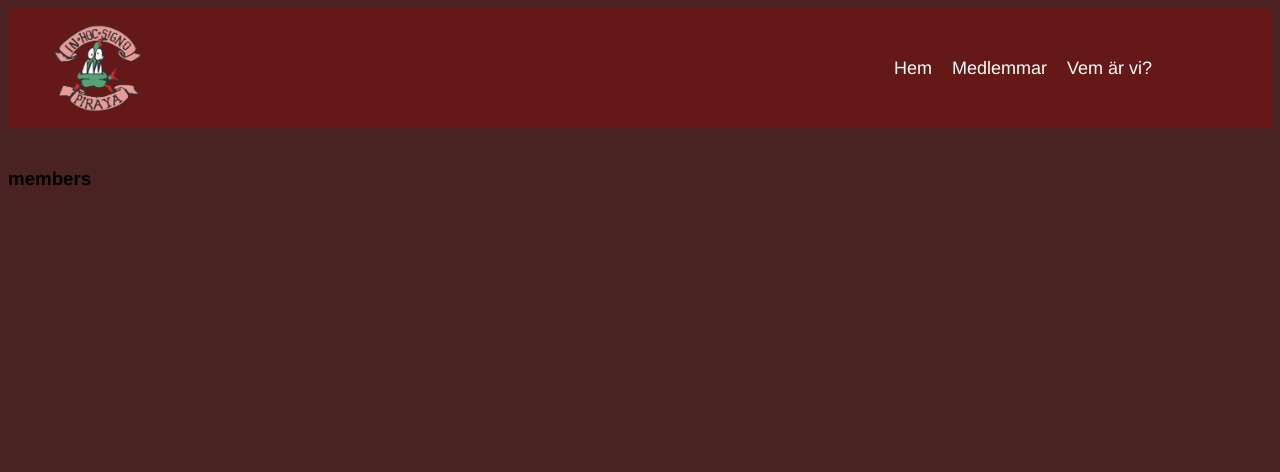
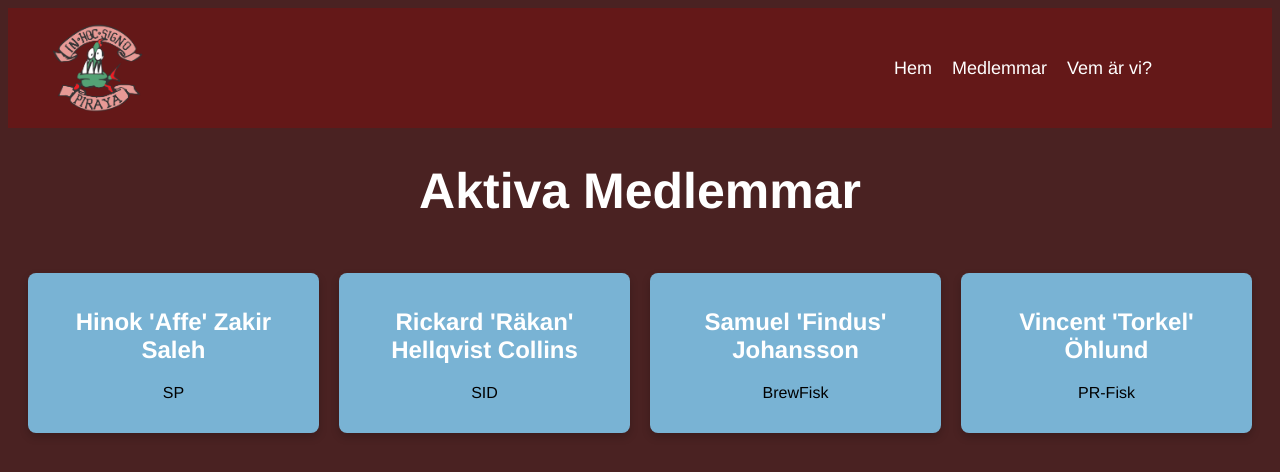
Before and after one commit to hinokzakir/piraya-webpage, a Vue app in the folder frontend/: page /members in a window 1280 px wide. Shown: the top 472 px of the page. Built offline with nearby package versions, Linux system fonts and the light colour scheme; a web font is replaced by a local one.

Commit message:
Added first draft of memberpage

```diff
--- /dev/null
+++ b/frontend/src/assets/members.json
@@ -0,0 +1,18 @@
+[
+	{
+		"name": "Hinok 'Affe' Zakir Saleh",
+		"role": "SP"
+	},
+	{
+		"name": "Rickard 'Räkan' Hellqvist Collins",
+		"role": "SID"
+	},
+	{
+		"name": "Samuel 'Findus' Johansson",
+		"role": "BrewFisk"
+	},
+	{
+		"name": "Vincent 'Torkel' Öhlund",
+		"role": "PR-Fisk"
+	}
+]
--- a/frontend/src/components/MainNavbar.vue
+++ b/frontend/src/components/MainNavbar.vue
@@ -1,7 +1,7 @@
 <template>
 	<nav>
 		<ul>
-			<img alt="Vue logo" width="100px" height="100px" src="../assets/logo.png">
+			<img alt="Vue logo" width="75px" height="75px" src="../assets/logo.png">
 			<div class="links">
 				<li><router-link to="/">Hem</router-link></li>
 				<li><router-link to="/members">Medlemmar</router-link></li>
@@ -50,5 +50,6 @@ a {
 
 a:hover {
   text-decoration: underline;
+  color: firebrick;
 }
 </style>
--- a/frontend/src/components/MembersPage.vue
+++ b/frontend/src/components/MembersPage.vue
@@ -1,30 +1,53 @@
 <template>
-  <div class="hello">
-	<h3>members</h3>
-  </div>
+	<div class="hello">
+		<h1>Aktiva Medlemmar</h1>
+		<div class="members-container">
+			<div v-for="(member, index) in members" :key="index" class="member-card">
+				<h2>{{ member.name }}</h2>
+				<p>{{ member.role }}</p>
+			</div>
+		</div>
+	</div>
 </template>
 
 <script>
+import membersData from '../assets/members.json'; // Import JSON file
+
 export default {
-  name: 'MembersPage'
-}
+	name: 'MembersPage',
+	data() {
+		return {
+			members: membersData // Assign imported JSON to `members`
+		};
+	}
+};
 </script>
 
 <!-- Add "scoped" attribute to limit CSS to this component only -->
 <style scoped>
+.members-container {
+	display: grid;
+	grid-template-columns: repeat(auto-fit, minmax(200px, 1fr)); /* Auto-adjusting grid */
+	gap: 20px; /* Space between cards */
+	padding: 20px;
+}
 
-h3 {
-  margin: 40px 0 0;
+.member-card {
+	background: rgb(121, 179, 212);
+	padding: 15px;
+	border-radius: 8px;
+	box-shadow: 0 4px 8px rgba(0, 0, 0, 0.2);
+	text-align: center;
 }
-ul {
-  list-style-type: none;
-  padding: 0;
+
+h1 {
+	font-size: 50px;
+	text-align: center;
+	color: white;
 }
-li {
-  display: inline-block;
-  margin: 0 10px;
-}
-a {
-  color: #42b983;
+
+h2 {
+	font-size: 24px;
+	color: white;
 }
 </style>
```
